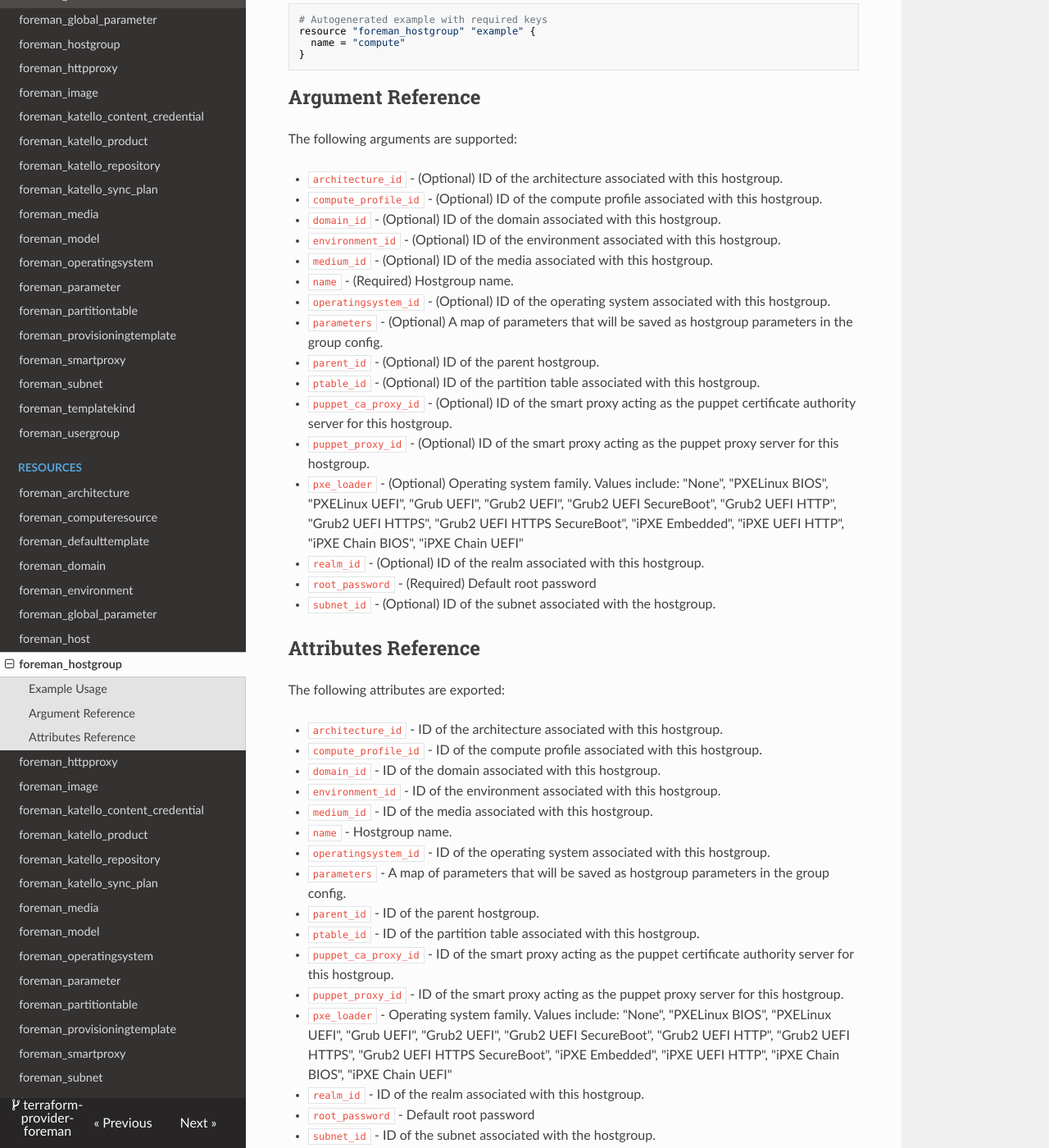
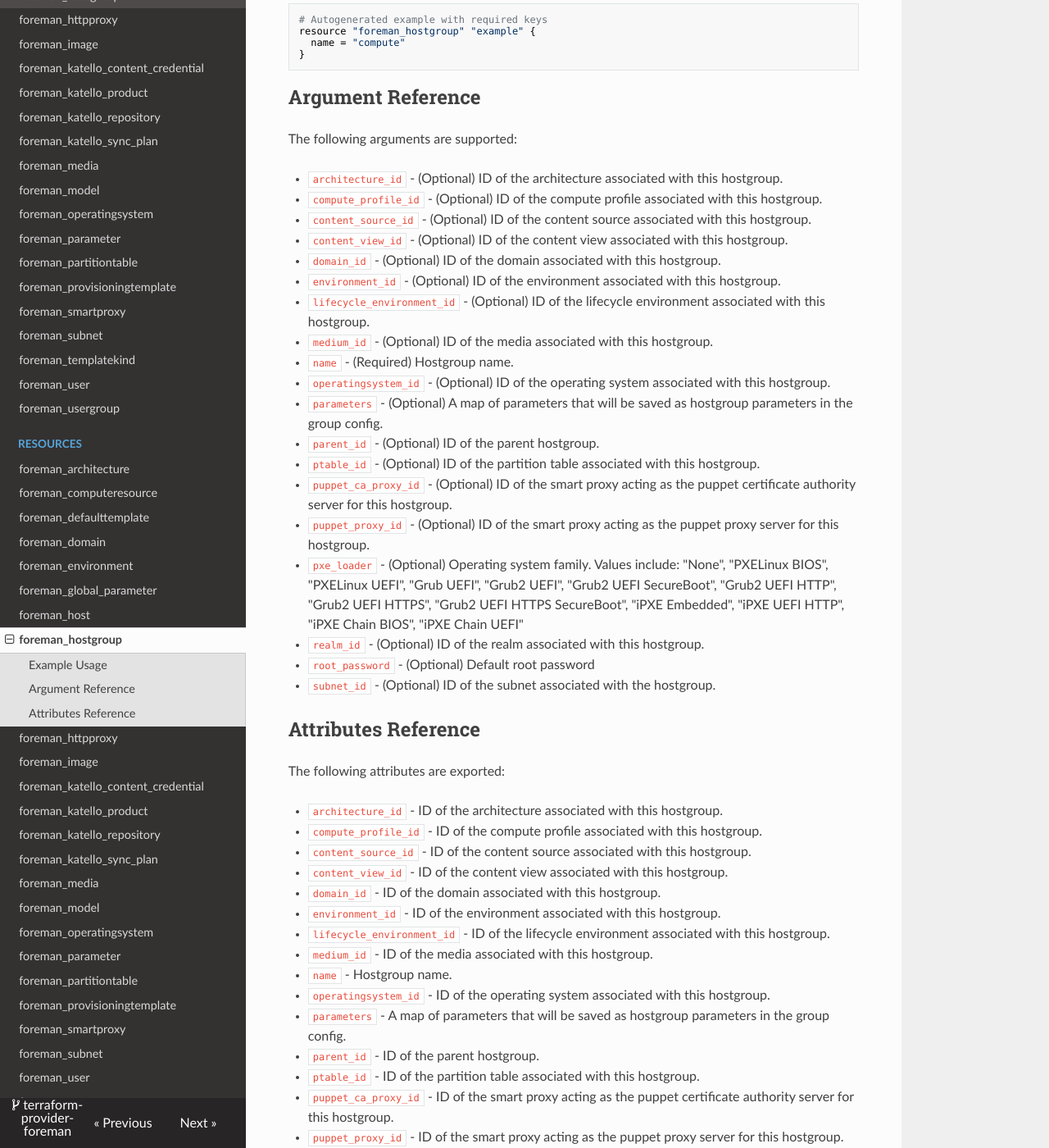
Before and after one commit to terraform-coop/terraform-provider-foreman, an MkDocs documentation site: the page built from docs/resources/foreman_hostgroup.md, in a window 1280 px wide and 1400 px high, scrolled down 308 px. Shown: the whole window at 82% size. Built offline with MkDocs 1.6.1, drawn with Linux system fonts in a browser that asks for light colours; nearby versions of some CDN libraries.

Commit message:
Regenerate documentation (#48)

```diff
--- a/docs/resources/foreman_hostgroup.md
+++ b/docs/resources/foreman_hostgroup.md
@@ -21,8 +21,11 @@
 
 - `architecture_id` - (Optional) ID of the architecture associated with this hostgroup.
 - `compute_profile_id` - (Optional) ID of the compute profile associated with this hostgroup.
+- `content_source_id` - (Optional) ID of the content source associated with this hostgroup.
+- `content_view_id` - (Optional) ID of the content view associated with this hostgroup.
 - `domain_id` - (Optional) ID of the domain associated with this hostgroup.
 - `environment_id` - (Optional) ID of the environment associated with this hostgroup.
+- `lifecycle_environment_id` - (Optional) ID of the lifecycle environment associated with this hostgroup.
 - `medium_id` - (Optional) ID of the media associated with this hostgroup.
 - `name` - (Required) Hostgroup name.
 - `operatingsystem_id` - (Optional) ID of the operating system associated with this hostgroup.
@@ -33,7 +36,7 @@
 - `puppet_proxy_id` - (Optional) ID of the smart proxy acting as the puppet proxy server for this hostgroup.
 - `pxe_loader` - (Optional) Operating system family. Values include: "None", "PXELinux BIOS", "PXELinux UEFI", "Grub UEFI", "Grub2 UEFI", "Grub2 UEFI SecureBoot", "Grub2 UEFI HTTP", "Grub2 UEFI HTTPS", "Grub2 UEFI HTTPS SecureBoot", "iPXE Embedded", "iPXE UEFI HTTP", "iPXE Chain BIOS", "iPXE Chain UEFI"
 - `realm_id` - (Optional) ID of the realm associated with this hostgroup.
-- `root_password` - (Required) Default root password
+- `root_password` - (Optional) Default root password
 - `subnet_id` - (Optional) ID of the subnet associated with the hostgroup.
 
 
@@ -43,8 +46,11 @@
 
 - `architecture_id` - ID of the architecture associated with this hostgroup.
 - `compute_profile_id` - ID of the compute profile associated with this hostgroup.
+- `content_source_id` - ID of the content source associated with this hostgroup.
+- `content_view_id` - ID of the content view associated with this hostgroup.
 - `domain_id` - ID of the domain associated with this hostgroup.
 - `environment_id` - ID of the environment associated with this hostgroup.
+- `lifecycle_environment_id` - ID of the lifecycle environment associated with this hostgroup.
 - `medium_id` - ID of the media associated with this hostgroup.
 - `name` - Hostgroup name.
 - `operatingsystem_id` - ID of the operating system associated with this hostgroup.
--- a/mkdocs.yml
+++ b/mkdocs.yml
@@ -46,6 +46,7 @@
     - 'foreman_smartproxy': 'data-sources/foreman_smartproxy.md'
     - 'foreman_subnet': 'data-sources/foreman_subnet.md'
     - 'foreman_templatekind': 'data-sources/foreman_templatekind.md'
+    - 'foreman_user': 'data-sources/foreman_user.md'
     - 'foreman_usergroup': 'data-sources/foreman_usergroup.md'
   - Resources:
     - 'foreman_architecture': 'resources/foreman_architecture.md'
@@ -70,6 +71,7 @@
     - 'foreman_provisioningtemplate': 'resources/foreman_provisioningtemplate.md'
     - 'foreman_smartproxy': 'resources/foreman_smartproxy.md'
     - 'foreman_subnet': 'resources/foreman_subnet.md'
+    - 'foreman_user': 'resources/foreman_user.md'
     - 'foreman_usergroup': 'resources/foreman_usergroup.md'
 
 # ------------------------------------------------------------------------------
```
Also changed, not shown: docs/data-sources/foreman_hostgroup.md (+3 -0 lines), docs/data-sources/foreman_user.md (added, +49 -0 lines), docs/resources/foreman_host.md (+2 -0 lines), docs/resources/foreman_user.md (added, +52 -0 lines).
